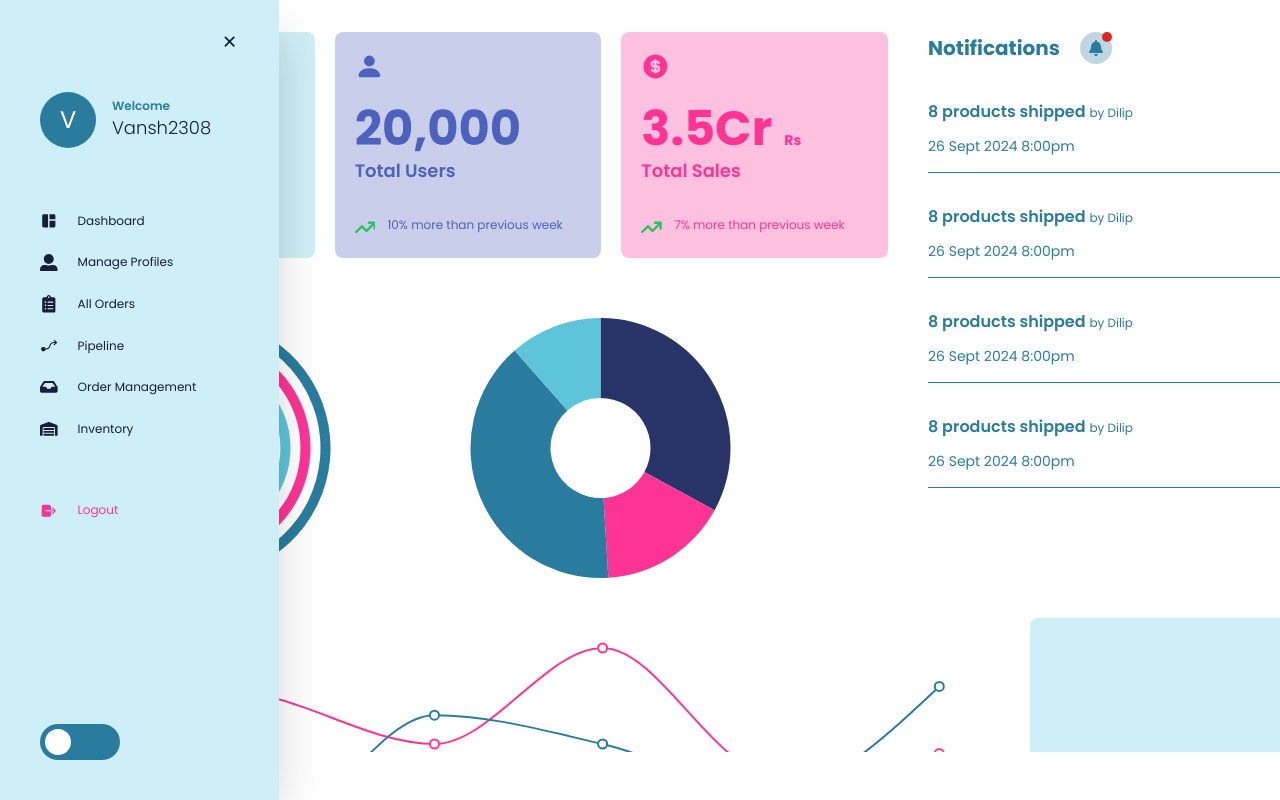
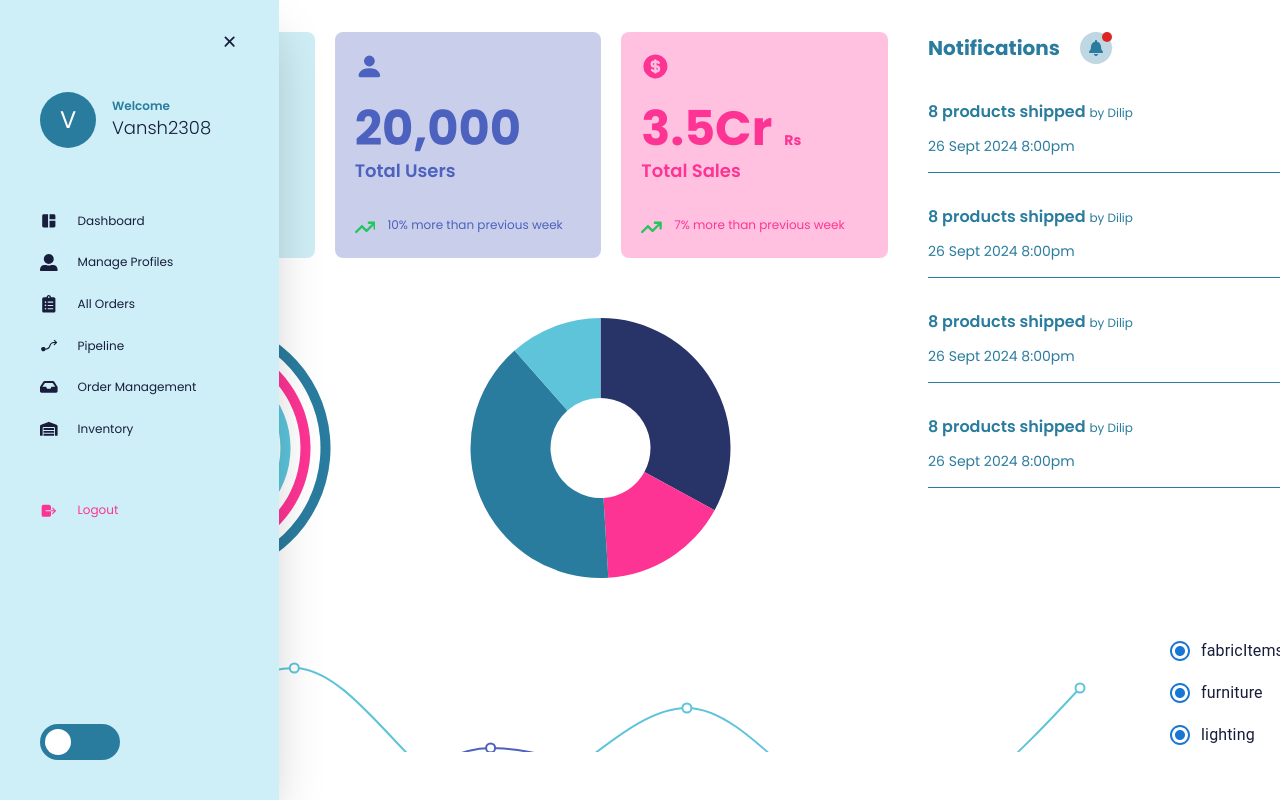
Before and after one commit to vansh2308/sgh-automation, a React (Vite) app in the folder client/: page /user/1 in a window 1280 px wide. Built offline with nearby package versions, Linux system fonts and the light colour scheme; a web font is replaced by a local one.

Commit message:
Create lineChart Filter

```diff
--- a/client/package.json
+++ b/client/package.json
@@ -13,6 +13,7 @@
     "@emotion/react": "^11.13.3",
     "@emotion/styled": "^11.13.0",
     "@hookform/resolvers": "^3.9.0",
+    "@mui/icons-material": "^6.1.1",
     "@mui/material": "^6.1.1",
     "@mui/styled-engine-sc": "^6.1.1",
     "@mui/x-charts": "^7.18.0",
--- a/client/src/components/AdminDashboard.tsx
+++ b/client/src/components/AdminDashboard.tsx
@@ -9,6 +9,8 @@ import DonughtChart from "./charts/DonughtChart";
 import { Stack } from "@mui/material";
 import { LineChart } from "@mui/x-charts";
 import CategoryDistribution from "./charts/LineChart";
+import CheckboxLegend from "./CheckboxLegend";
+import { useEffect, useState } from "react";
 
 
 
@@ -43,6 +45,8 @@ const notifications = [
 
 
 export default function AdminDashboard({ }) {
+
+
     return (
         <div className="w-full h-full overflow-x-hidden overflow-y-scroll">
             <div
@@ -122,13 +126,29 @@ export default function AdminDashboard({ }) {
                 </Stack>
             </div>
 
-            <div className="w-[100%] mt-20 flex gap-10">
-                <CategoryDistribution  />
+            <LineChartWrapper />
 
-                {/* WIP: Wire up select legend  */}
-                <div className="w-[30%] bg-blue-1 dark:bg-blue-1-dark rounded-lg">
-                </div>
+
+        </div>
+    )
+}
+
+
+
+
+const LineChartWrapper = () => {
+
+    const [categoryFilter, setCategoryFilter] = useState<string[]>(['fabricItems', 'furniture', 'lighting', 'total'])
+
+    return (
+        <div className="w-[100%] mt-20 flex gap-7">
+            <CategoryDistribution categoryFilter={categoryFilter} />
+
+            {/* WIP: Wire up select legend  */}
+            <div className="w-fit rounded-lg flex p-3" >
+                <CheckboxLegend categoryFilter={categoryFilter} setCategoryFilter={setCategoryFilter} />
             </div>
         </div>
     )
+
 }
--- /dev/null
+++ b/client/src/components/CheckboxLegend.tsx
@@ -0,0 +1,66 @@
+import * as React from 'react';
+import FormGroup from '@mui/material/FormGroup';
+import FormControlLabel from '@mui/material/FormControlLabel';
+import Checkbox from '@mui/material/Checkbox';
+
+import { createTheme, ThemeProvider } from '@mui/material/styles';
+import { green, pink, purple, red } from '@mui/material/colors';
+import RadioButtonUncheckedIcon from '@mui/icons-material/RadioButtonUnchecked';
+import RadioButtonCheckedIcon from '@mui/icons-material/RadioButtonChecked';
+
+
+const theme = createTheme({
+    palette: {
+
+    },
+});
+
+
+export default function CheckboxLegend({
+    categoryFilter,
+    setCategoryFilter
+}: {
+    categoryFilter: string[],
+    setCategoryFilter: React.Dispatch<React.SetStateAction<string[]>>
+}) {
+
+    const handleChange = (e: any) => {
+        if(e.target.checked){
+            setCategoryFilter([...categoryFilter, e.target.name])
+        } else {
+            setCategoryFilter(categoryFilter.filter((item) => item!=e.target.name))
+        }
+    }
+
+    return (
+        <ThemeProvider theme={theme}>
+
+            <FormGroup className='w-full'>
+
+                {
+                    ['fabricItems', 'furniture', 'lighting', 'total'].map((category, key) => {
+                        return (
+                            <FormControlLabel
+                                control={
+                                    <Checkbox
+                                        defaultChecked
+                                        icon={<RadioButtonUncheckedIcon />}
+                                        checkedIcon={<RadioButtonCheckedIcon />}
+                                        onChange={handleChange}
+                                        name={category}
+
+                                    />
+                                }
+                                key={key}
+                                label={category}
+                            />
+                        )
+                    })
+                }
+
+
+
+            </FormGroup>
+        </ThemeProvider>
+    );
+}
--- a/client/src/components/charts/LineChart.tsx
+++ b/client/src/components/charts/LineChart.tsx
@@ -2,34 +2,49 @@
 
 import * as React from 'react';
 import { LineChart } from '@mui/x-charts/LineChart';
+import { useEffect, useState } from 'react';
 
 
 const dataset = [
-    { x: new Date(2001, 0, 1), y: 2, total: 45, furniture: 23, lighting: 10 },
-    { x: new Date(2002, 0, 1), y: 5.5, total: 15, furniture: 20, lighting: 6 },
-    { x: new Date(2003, 0, 1), y: 2, total: 35, furniture: 15, lighting: 18 },
-    { x: new Date(2004, 0, 1), y: 8.5, total: 23, furniture: 25, lighting: 15 },
-    { x: new Date(2005, 0, 1), y: 1.5, total: 19, furniture: 12, lighting: 10 },
-    { x: new Date(2006, 0, 1), y: 5, total: 30, furniture: 14, lighting: 21 },
-  ];
+  { x: new Date(2001, 0, 1), fabricItems: 20, total: 45, furniture: 23, lighting: 10 },
+  { x: new Date(2002, 0, 1), fabricItems: 55, total: 15, furniture: 20, lighting: 6 },
+  { x: new Date(2003, 0, 1), fabricItems: 20, total: 35, furniture: 15, lighting: 18 },
+  { x: new Date(2004, 0, 1), fabricItems: 45, total: 23, furniture: 25, lighting: 15 },
+  { x: new Date(2005, 0, 1), fabricItems: 15, total: 19, furniture: 12, lighting: 10 },
+  { x: new Date(2006, 0, 1), fabricItems: 50, total: 30, furniture: 14, lighting: 21 },
+];
 
-export default function CategoryDistribution() {
+export default function CategoryDistribution({ categoryFilter }: { categoryFilter: string[] }) {
+  const colors = ["#5DC4DA", "#FE3494", "#2A7C9E", "#4D61BE"];
+  const [filteredSeries, setFilteredSeries] = useState([
+    { dataKey: 'fabricItems', color: "#5DC4DA" },
+    { dataKey: 'furniture', color: "#FE3494" },
+    { dataKey: 'lighting', color: "#2A7C9E" },
+    { dataKey: 'total', color: "#4D61BE" },
+  ])
+
+  useEffect(() => {
+    setFilteredSeries(categoryFilter.map((category, key) => {
+      return ({
+        dataKey: category,
+        color: colors[key]
+      })
+    }))
+  }, [categoryFilter])
+
+
   return (
     <LineChart
       dataset={dataset}
       xAxis={
         [{
-            scaleType: 'time',
-            dataKey: 'x',
-            tickNumber: dataset.length
+          scaleType: 'time',
+          dataKey: 'x',
+          tickNumber: dataset.length
 
         }]
-    }
-      series={[
-        { dataKey: 'y', color: "#5DC4DA" },
-        { dataKey: 'furniture', color: "#FE3494" },
-        { dataKey: 'lighting', color: "#2A7C9E" },
-    ]}
+      }
+      series={filteredSeries}
       height={300}
       margin={{ top: 30, bottom: 30 }}
     />
--- a/client/src/main.tsx
+++ b/client/src/main.tsx
@@ -15,6 +15,10 @@ import AllOrders from './pages/AllOrders.tsx';
 import Pipeline from './pages/Pipeline.tsx';
 import OrderManagement from './pages/OrderManagement.tsx';
 import Inventory from './pages/Inventory.tsx';
+
+
+
+
 
 
 
```
Also changed, not shown: 1 other file (tests, documents, lock files or other folders).
